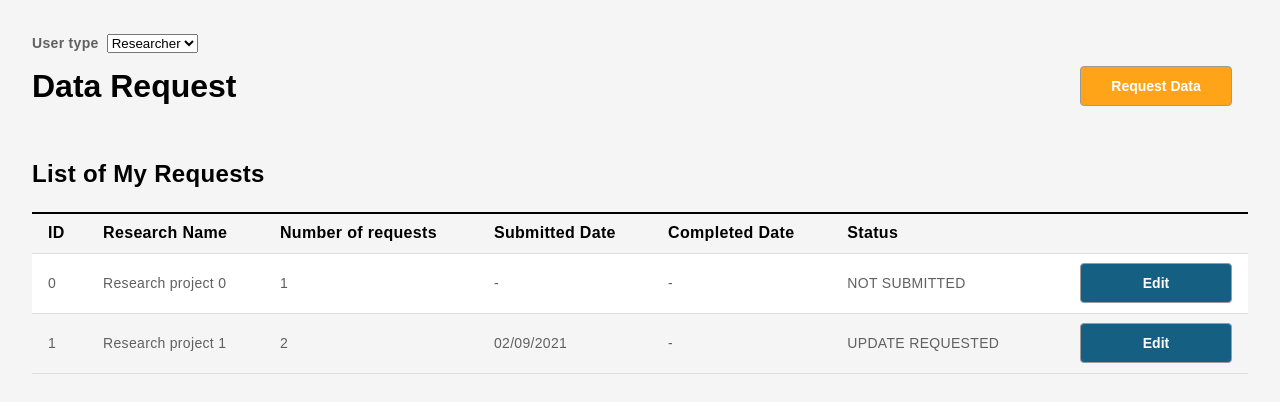
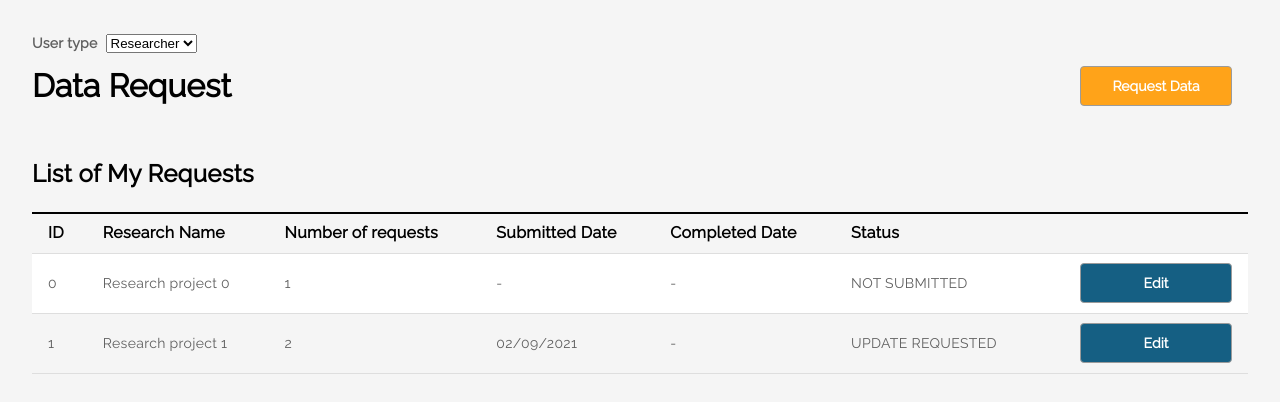
Before and after one commit to bobaekang/poc-portal-data-request-page, a React (Vite) app: page / in a window 1280 px wide. Shown: the top 402 px of the page. Built offline with nearby package versions, Linux system fonts and the light colour scheme.

Commit message:
Add raleway font

```diff
--- a/package.json
+++ b/package.json
@@ -7,6 +7,7 @@
     "lint": "prettier --check \"src/**/*.{js,jsx}\""
   },
   "dependencies": {
+    "@fontsource/raleway": "^4.5.0",
     "dayjs": "^1.10.5",
     "rc-tooltip": "^5.1.1",
     "react": "^17.0.2",
--- a/src/index.css
+++ b/src/index.css
@@ -1,8 +1,8 @@
 body {
   margin: 0;
-  font-family: -apple-system, BlinkMacSystemFont, 'Segoe UI', 'Roboto', 'Oxygen',
-    'Ubuntu', 'Cantarell', 'Fira Sans', 'Droid Sans', 'Helvetica Neue',
-    sans-serif;
+  font-family: 'Raleway', -apple-system, BlinkMacSystemFont, 'Segoe UI',
+    'Roboto', 'Oxygen', 'Ubuntu', 'Cantarell', 'Fira Sans', 'Droid Sans',
+    'Helvetica Neue', sans-serif;
   -webkit-font-smoothing: antialiased;
   -moz-osx-font-smoothing: grayscale;
 }
--- a/src/main.jsx
+++ b/src/main.jsx
@@ -1,6 +1,7 @@
 import React from 'react';
 import ReactDOM from 'react-dom';
 import { BrowserRouter } from 'react-router-dom';
+import '@fontsource/raleway';
 import './index.css';
 import App from './App';
 
```
Also changed, not shown: 1 other file (tests, documents, lock files or other folders).
